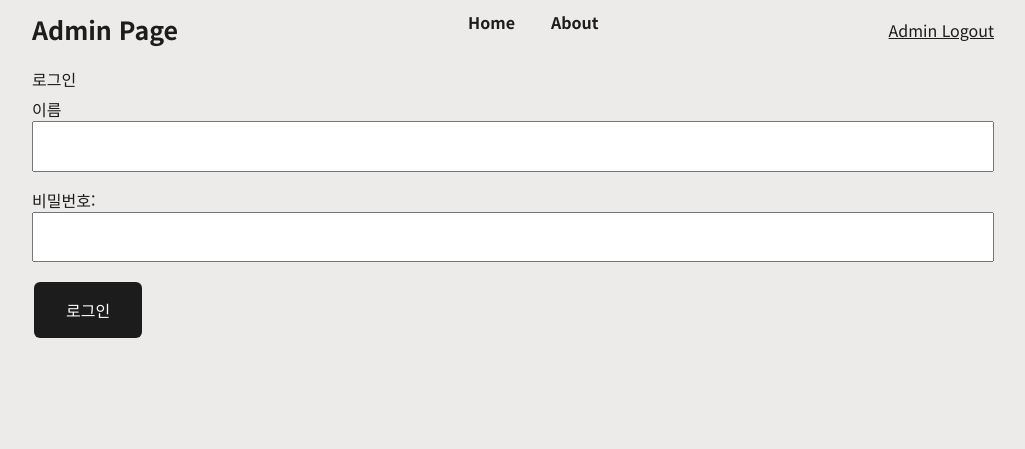
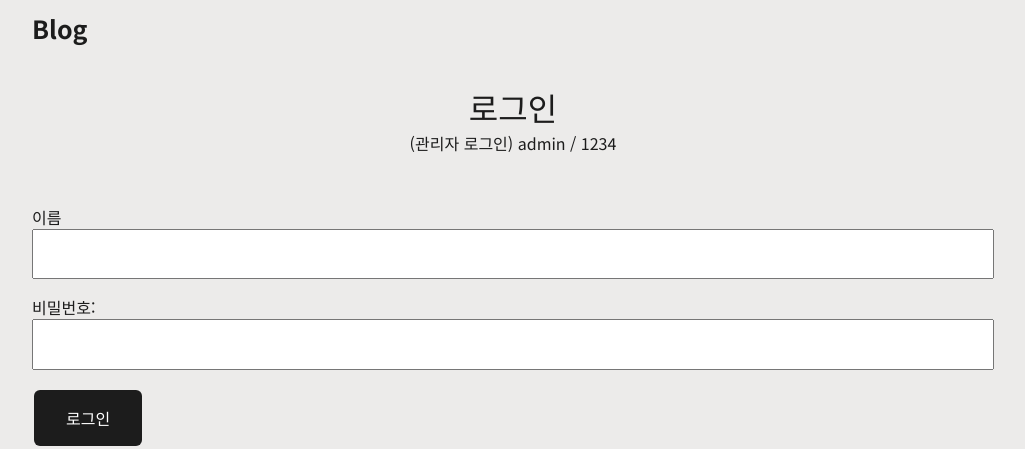
Before and after one commit to yjkim0526/node_express_blog_new, a Node server app: page /admin in a window 1280 px wide. Shown: the top 449 px of the page, without its empty margins (127-1152 px from the left). Run offline with Node 20, Linux system fonts and the light colour scheme; some libraries are stand-ins or nearby versions.

Commit message:
오류 수정정

```diff
--- a/routes/admin.js
+++ b/routes/admin.js
@@ -1,5 +1,5 @@
 require("dotenv").config();
-const express = require('express');
+const express = require("express");
 const router = express.Router();
 const adminLayout = "../views/layouts/admin.ejs";
 const asyncHandler = require("express-async-handler");
@@ -9,29 +9,33 @@ const bcrypt = require("bcrypt");
 const jwt = require("jsonwebtoken");
 const jwtSecret = process.env.JWT_SECRET;
 
-
 /**
  *  Admin page
  *  GET /admin
  */
- router.get('/admin', asyncHandler( async (req, res) => {
+router.get(
+  "/admin",
+  asyncHandler(async (req, res) => {
     const locals = { title: "관리자" };
-	const adminRole = await User.findOne( { role: "admin" } );
+    const adminRole = await User.findOne({ role: "admin" });
     if (!adminRole) {
       const locals = { title: "사용자" };
     } else {
       const locals = { title: "관리자" };
     }
-	res.render('admin/index', {locals, layout: adminLayout});
- }));
+    res.render("admin/index", { locals, layout: adminLayout });
+  })
+);
 
 /**
  *  Admin page
  *  POST /admin
  */
- router.post('/admin', asyncHandler( async (req, res) => {
+router.post(
+  "/admin",
+  asyncHandler(async (req, res) => {
     const { username, password, role } = req.body;
-	const user = await User.findOne( { username });
+    const user = await User.findOne({ username });
     if (!user) {
       return res.status(401).json({ message: "일치하는 사용자가 없습니다. " });
     }
@@ -50,13 +54,16 @@ const jwtSecret = process.env.JWT_SECRET;
 
     // res.send(" passport math ... ");
     res.redirect("/list");
- }));
+  })
+);
 
 /*
  *  Register Admin
  *  POST /register
  */
-router.post('/register', asyncHandler( async (req, res) => {
+router.post(
+  "/register",
+  asyncHandler(async (req, res) => {
     const { username, password, role } = req.body;
 
     // Check if user already exists
@@ -77,81 +84,91 @@ router.post('/register', asyncHandler( async (req, res) => {
 
     // res.status(201).json({ message: "관리자 등록 성공!" });
     res.json(`user created: ${user}`);
-
-}));
+  })
+);
 
 /*
  *  All post list
  *  GET /list
  */
-router.get('/list', asyncHandler( async (req, res) => {
-	const locals = { title: "list" };
+router.get(
+  "/list",
+  asyncHandler(async (req, res) => {
+    const locals = { title: "admin list" };
     const data = await Post.find();
 
-	res.render('admin/list', {locals, data, layout: adminLayout});
- }));
-
+    res.render("admin/list", { locals, data, layout: adminLayout });
+  })
+);
 
 /*
  *  블로그 추가하기
  *  GET /new
  */
-router.get("/new", asyncHandler( async (req, res) => {
+router.get(
+  "/new",
+  asyncHandler(async (req, res) => {
     console.log(`>> new ---`);
     const locals = { title: "new" };
 
     res.render("admin/new", { locals, layout: adminLayout });
     // res.send(`edit/${req.params.id} ---`);
-}));
+  })
+);
 
 /*
  *  블로그 추가하기
  *  POST /new
  */
-router.post("/new", asyncHandler( async (req, res) => {
+router.post(
+  "/new",
+  asyncHandler(async (req, res) => {
     console.log(`>> new ---`);
     const locals = { title: "new" };
     console.log(req.body);
     const { title, content } = req.body;
-	if ( !title || !content) {
+    if (!title || !content) {
       return res.status(400).json({ message: "제목과 내용을 입력하세요." });
     }
     const post = await Post.create({ title, content });
     res.redirect("/list");
-}));
+  })
+);
 
 /*
  *  블로그 수정하기
  *  GET /edit/:id
  */
-router.get("/edit/:id", asyncHandler( async (req, res) => {
+router.get(
+  "/edit/:id",
+  asyncHandler(async (req, res) => {
     console.log(`>> edit/${req.params.id} ---`);
     const locals = { title: "edit" };
     const data = await Post.findOne({ _id: req.params.id });
 
     res.render("admin/edit", { locals, data, layout: adminLayout });
     // res.send(`edit/${req.params.id} ---`);
-}));
-
+  })
+);
 
 /*
  * admin 게시물 수정 / 게시물 삭제
  * POST /edit/:id
  */
 
- router.post('/edit/:id', asyncHandler( async (req, res) => {
+router.post(
+  "/edit/:id",
+  asyncHandler(async (req, res) => {
     const mode = req.body.mode;
-	console.log('>> mode:', mode);
+    console.log(">> mode:", mode);
     const sel_id = req.body.id;
-	console.log('>>sel_id:', sel_id);
+    console.log(">>sel_id:", sel_id);
 
-	if (mode === 'del') {
+    if (mode === "del") {
       console.log("del mode");
       await Post.findByIdAndDelete(sel_id);
       // res.send("success delete");
-	}
-	else
-	{
+    } else {
       console.log("edit mode");
       const { title, content } = req.body;
       const post = await Post.findById(sel_id);
@@ -163,8 +180,9 @@ router.get("/edit/:id", asyncHandler( async (req, res) => {
       post.save();
       // res.send("success Edit");
     }
-	res.redirect('/list');
- }));
+    res.redirect("/list");
+  })
+);
 
 /*
  *  Admin logout
--- a/views/about.ejs
+++ b/views/about.ejs
@@ -1 +1,4 @@
-<h1>About</h1>
+<div class="top">
+  <h1 class="top-heading">About</h1>
+  <p class="top-body">...</p>
+</div>
--- a/views/admin/index.ejs
+++ b/views/admin/index.ejs
@@ -1,26 +1,29 @@
+<div class="top">
+  <h1 class="top-heading">로그인</h1>
+  <p class="top-body">(관리자 로그인) admin / 1234</p>
+</div>
 
-<h3>로그인</h3>
 <form action="/admin" method="POST">
-	<input type="hidden" id="role" name="role" value="user">
-	<label for="username">이름</label>
-  <input type="text" id="username" name="username" required>
+  <input type="hidden" id="role" name="role" value="user" />
+  <label for="username">이름</label>
+  <input type="text" id="username" name="username" required />
 
   <label for="password">비밀번호:</label>
-  <input type="password" id="password" name="password" required>
+  <input type="password" id="password" name="password" required />
 
-  <input type="submit" value="로그인" class="btn">
+  <input type="submit" value="로그인" class="btn" />
 </form>
 
 <% if (!locals.title) {%>
 <h3>관리자 등록</h3>
 <form action="/register" method="POST">
-	<input type="hidden" id="role" name="role" value="admin">
-	<label for="username">이름</label>
-  <input type="text" id="username" name="username" required>
+  <input type="hidden" id="role" name="role" value="admin" />
+  <label for="username">이름</label>
+  <input type="text" id="username" name="username" required />
 
   <label for="password">비밀번호:</label>
-  <input type="password" id="password" name="password" required>
+  <input type="password" id="password" name="password" required />
 
-  <input type="submit" value="등록" class="btn">
+  <input type="submit" value="등록" class="btn" />
 </form>
 <% } %>
--- a/views/layouts/admin.ejs
+++ b/views/layouts/admin.ejs
@@ -1,47 +1,50 @@
 <!DOCTYPE html>
 <html lang="ko">
   <head>
-  <meta charset="UTF-8">
-  <meta http-equiv="X-UA-Compatible" content="IE=edge">
-  <meta name="viewport" content="width=device-width, initial-scale=1.0">
+    <meta charset="UTF-8" />
+    <meta http-equiv="X-UA-Compatible" content="IE=edge" />
+    <meta name="viewport" content="width=device-width, initial-scale=1.0" />
     <title><%=locals.title%></title>
-  <meta name="description" content="Node.js Express and MongoDB">
-	<link href="https://cdn.jsdelivr.net/npm/bootstrap@5.2.3/dist/css/bootstrap.min.css" rel="stylesheet" integrity="sha384-rbsA2VBKQhggwzxH7pPCaAqO46MgnOM80zW1RWuH61DGLwZJEdK2Kadq2F9CUG65" crossorigin="anonymous">
-  <link rel="stylesheet" href="/css/style.css">
+    <meta name="description" content="Node.js Express and MongoDB" />
+    <link
+      href="https://cdn.jsdelivr.net/npm/bootstrap@5.2.3/dist/css/bootstrap.min.css"
+      rel="stylesheet"
+      integrity="sha384-rbsA2VBKQhggwzxH7pPCaAqO46MgnOM80zW1RWuH61DGLwZJEdK2Kadq2F9CUG65"
+      crossorigin="anonymous"
+    />
+    <link rel="stylesheet" href="/css/style.css" />
   </head>
   <body>
-
     <div class="container">
-
+      <% if ( locals.title == "admin list" ) { %>
       <!-- 헤더 : 로고, 상단 메뉴, 로그인 -->
       <header class="header">
         <!-- 로고 -->
         <a href="/" class="header-logo">Admin Page</a>
+        <!-- 상단 메뉴 -->
+        <nav class="header-nav"></nav>
+        <!-- Admin Logout -->
+        <div class="header-button">
+          <a href="/logout" style="text-decoration: none">Admin Logout</a>
+        </div>
+      </header>
+      <% } else { %>
+      <!-- 헤더 : 로고, 상단 메뉴, 로그인 -->
+      <header class="header">
+        <!-- 로고 -->
+        <a href="/" class="header-logo">Blog</a>
 
         <!-- 상단 메뉴 -->
-      <nav class="header-nav">
-        <ul>
-          <li>
-            <a href="/home">Home</a>
-          </li>
-          <li>
-            <a href="/about">About</a>
-          </li>
-        </ul>
-      </nav>
-
-      <!-- Admin Logout -->
-      <div class="header-button">
-        <a href="/logout">Admin Logout</a>
+        <nav class="header-nav"></nav>
+      </header>
+      <% } %>
+      <!-- 메인 : 실제 내용이 들어갈 부분 -->
+      <main class="main"><%- body %></main>
     </div>
-    </header>
-
-    <!-- 메인 : 실제 내용이 들어갈 부분 -->
-    <main class="main">
-      <%- body %>
-    </main>
-  </div>
-	<script src="https://cdn.jsdelivr.net/npm/bootstrap@5.2.3/dist/js/bootstrap.bundle.min.js" integrity="sha384-kenU1KFdBIe4zVF0s0G1M5b4hcpxyD9F7jL+jjXkk+Q2h455rYXK/7HAuoJl+0I4" crossorigin="anonymous"></script>
-
+    <script
+      src="https://cdn.jsdelivr.net/npm/bootstrap@5.2.3/dist/js/bootstrap.bundle.min.js"
+      integrity="sha384-kenU1KFdBIe4zVF0s0G1M5b4hcpxyD9F7jL+jjXkk+Q2h455rYXK/7HAuoJl+0I4"
+      crossorigin="anonymous"
+    ></script>
   </body>
 </html>
```
Also changed, not shown: routes/main.js (+17 -10 lines), views/admin/list.ejs (+10 -7 lines), views/index.ejs (+9 -3 lines), views/layouts/main.ejs (+15 -24 lines), public/img/top_img.jpg (added). Lines whose indentation alone changed are shown as unchanged.
